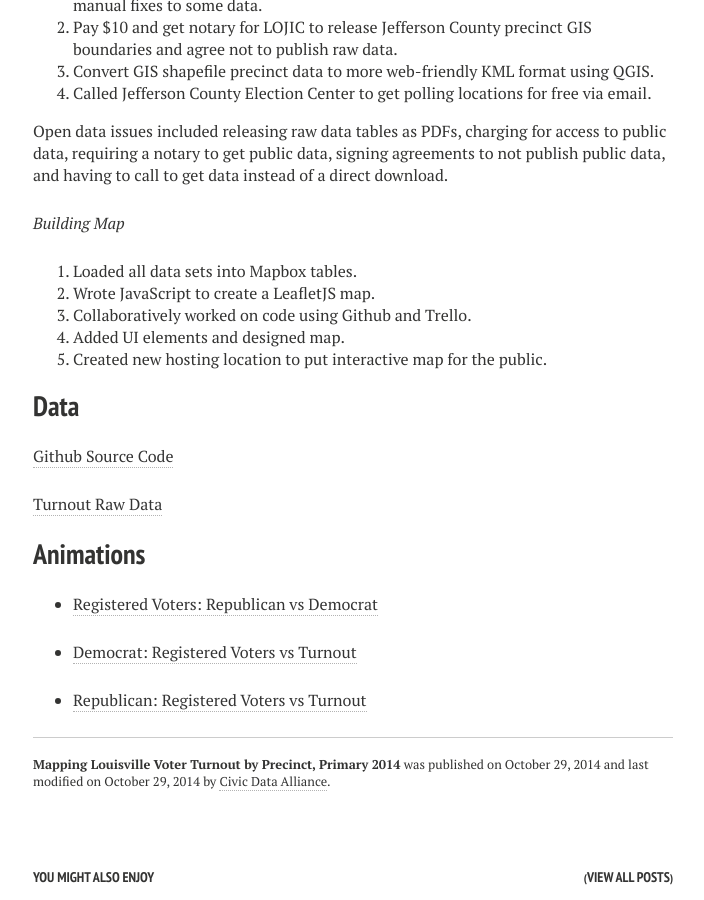
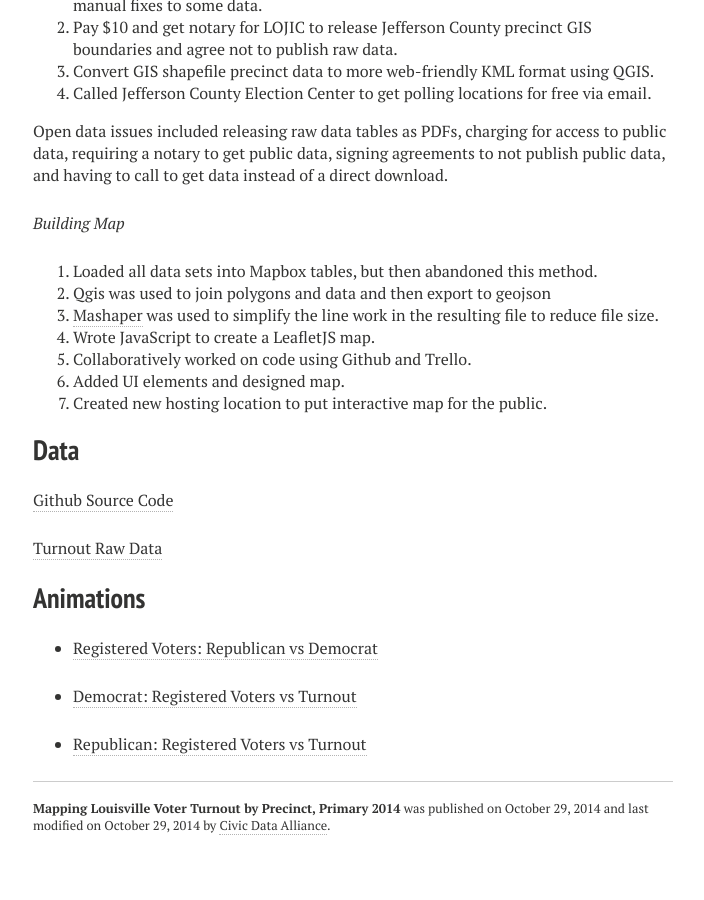
Before and after one commit to reydelleon/civicdata.github.io, a Jekyll site: the page built from _posts/2014-10-29-louisville-voter-precinct-turnout.md, in a window 1280 px wide and 900 px high, scrolled down 1790 px. Shown: the whole window, without its empty margins (287-991 px from the left). Built offline with Jekyll 4.4.1, drawn with Linux system fonts in a browser that asks for light colours; nearby versions of some CDN libraries; comment, search, counter and statistics services are not loaded.

Commit message:
Added Mashaper step

```diff
--- a/_posts/2014-10-29-louisville-voter-precinct-turnout.md
+++ b/_posts/2014-10-29-louisville-voter-precinct-turnout.md
@@ -40,11 +40,13 @@ Open data issues included releasing raw data tables as PDFs, charging for access
 
 *Building Map*
 
-1. Loaded all data sets into Mapbox tables.
-2. Wrote JavaScript to create a LeafletJS map.
-3. Collaboratively worked on code using Github and Trello.
-4. Added UI elements and designed map.
-5. Created new hosting location to put interactive map for the public.
+1. Loaded all data sets into Mapbox tables, but then abandoned this method.
+2. Qgis was used to join polygons and data and then export to geojson
+3. [Mashaper](http://www.mapshaper.org/) was used to simplify the line work in the resulting file to reduce file size.
+4. Wrote JavaScript to create a LeafletJS map.
+5. Collaboratively worked on code using Github and Trello.
+6. Added UI elements and designed map.
+7. Created new hosting location to put interactive map for the public.
 
 ## Data
 
```
